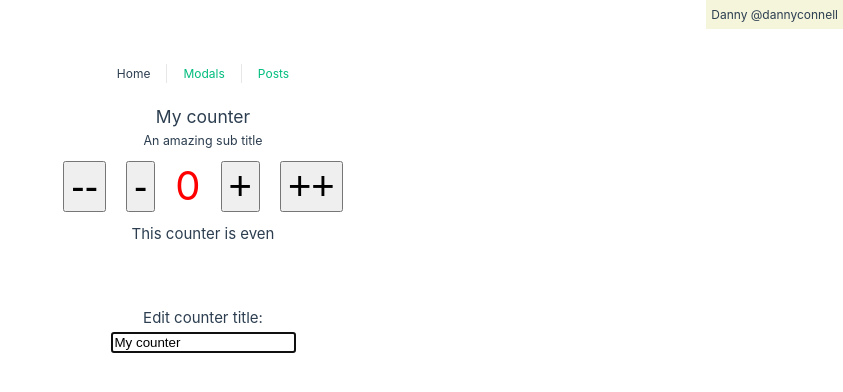
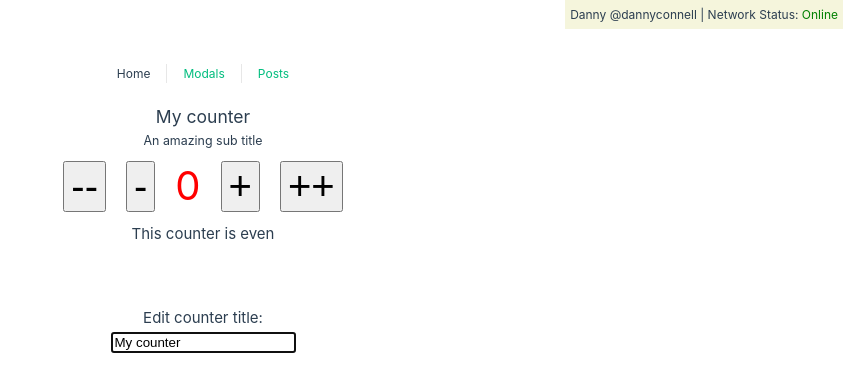
Before and after one commit to krista805/vue3_firebase_learning, a Vue app in the folder vue-composition-api-basics/: page / in a window 1280 px wide. Shown: the top 392 px of the page, without its empty margins (437-1280 px from the left). Built offline with nearby package versions, Linux system fonts and the light colour scheme.

Commit message:
Adds VueUse package. Example of useOnline

```diff
--- a/vue-composition-api-basics/package.json
+++ b/vue-composition-api-basics/package.json
@@ -7,6 +7,7 @@
     "preview": "vite preview"
   },
   "dependencies": {
+    "@vueuse/core": "^9.5.0",
     "pinia": "^2.0.23",
     "vue": "^3.2.41",
     "vue-router": "^4.1.5"
--- a/vue-composition-api-basics/src/App.vue
+++ b/vue-composition-api-basics/src/App.vue
@@ -1,6 +1,12 @@
 <template>
   <div class="user-data">
-    {{ userData.name }} @{{ userData.username }}
+    {{ userData.name }} @{{ userData.username }} |
+    Network Status:
+    <span
+      :style="{ color: online ? 'green' : 'red'}"
+    >
+      {{ online ? 'Online' : 'Offline' }}
+    </span>
   </div>
   <nav>
     <RouterLink to="/">Home</RouterLink>
@@ -16,6 +22,8 @@
   imports
 */
 import { reactive, provide } from 'vue'
+import { useOnline } from '@vueuse/core'
+
 
 /*
   user data
@@ -26,6 +34,12 @@
 })
 
 provide('userData', userData)
+
+
+/*
+  online status
+*/
+const online = useOnline()
 
 ;
 
```
Also changed, not shown: 1 other file (tests, documents, lock files or other folders).
